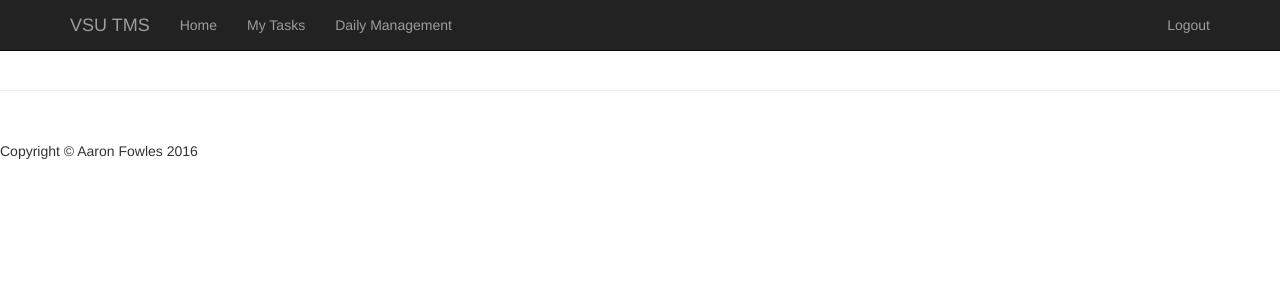
After one commit to aaronfowles/vsu_tms, a Django app: template vsu_tms_site/vsu_tms_app/templates/base.html in a window 1280 px wide. The commit adds this page. Shown: the top 300 px of the page. Run offline with Django 3.2, Linux system fonts and the light colour scheme; the template is opened without the code that fills it, so the values that code supplies are empty.

Commit message:
base template started

```diff
--- /dev/null
+++ b/vsu_tms_site/vsu_tms_app/templates/base.html
@@ -0,0 +1,92 @@
+<!DOCTYPE html>
+<html lang="en">
+{% load staticfiles %}
+<head>
+
+    <meta charset="utf-8">
+    <meta http-equiv="X-UA-Compatible" content="IE=edge">
+    <meta name="viewport" content="width=device-width, initial-scale=1">
+    <meta name="description" content="A task management system for the Bristol Royal Infirmary Vascular Studies Unit">
+    <meta name="author" content="">
+
+    <title>VSU Task Management System</title>
+
+    <!-- Bootstrap Core CSS -->
+    <link href="{% static 'app/css/bootstrap.min.css' %}" rel="stylesheet">
+
+    <!-- Custom CSS -->
+    <link href="{% static 'app/css/heroic-features.css' %}" rel="stylesheet">
+
+    <!-- HTML5 Shim and Respond.js IE8 support of HTML5 elements and media queries -->
+    <!-- WARNING: Respond.js doesn't work if you view the page via file:// -->
+    <!--[if lt IE 9]>
+        <script src="https://oss.maxcdn.com/libs/html5shiv/3.7.0/html5shiv.js"></script>
+        <script src="https://oss.maxcdn.com/libs/respond.js/1.4.2/respond.min.js"></script>
+    <![endif]-->
+
+</head>
+
+<body>
+
+    <!-- Navigation -->
+    <nav class="navbar navbar-inverse navbar-fixed-top" role="navigation">
+        <div class="container">
+            <!-- Brand and toggle get grouped for better mobile display -->
+            <div class="navbar-header">
+                <button type="button" class="navbar-toggle" data-toggle="collapse" data-target="#bs-example-navbar-collapse-1">
+                    <span class="sr-only">Toggle navigation</span>
+                    <span class="icon-bar"></span>
+                    <span class="icon-bar"></span>
+                    <span class="icon-bar"></span>
+                </button>
+                <a class="navbar-brand" href="#">VSU TMS</a>
+            </div>
+            <!-- Collect the nav links, forms, and other content for toggling -->
+            <div class="collapse navbar-collapse" id="bs-example-navbar-collapse-1">
+                <ul class="nav navbar-nav navbar-left">
+                    <li>
+                        <a href="#">Home</a>
+                    </li>
+                    <li>
+                        <a href="#">My Tasks</a>
+                    </li>
+                    <li>
+                        <a href="#">Daily Management</a>
+                    </li>
+                </ul>
+                <ul class="nav navbar-nav navbar-right">
+                    <li>
+                        <a href="#">Logout</a>
+                    </li>
+                </ul>
+            </div>
+            <!-- /.navbar-collapse -->
+        </div>
+        <!-- /.container -->
+    </nav>
+
+        {% block content %}
+        {% endblock content %}
+        <hr>
+
+        <!-- Footer -->
+        <footer>
+            <div class="row">
+                <div class="col-lg-12">
+                    <p>Copyright &copy; Aaron Fowles 2016</p>
+                </div>
+            </div>
+        </footer>
+
+    </div>
+    <!-- /.container -->
+
+    <!-- jQuery -->
+    <script src="{% static 'app/js/jquery.js' %}"></script>
+
+    <!-- Bootstrap Core JavaScript -->
+    <script src="{% static 'app/js/bootstrap.min.js' %}"></script>
+
+</body>
+
+</html>
```
Also changed, not shown: vsu_tms_site/vsu_tms_app/templates/index.html (+0 -84 lines).
